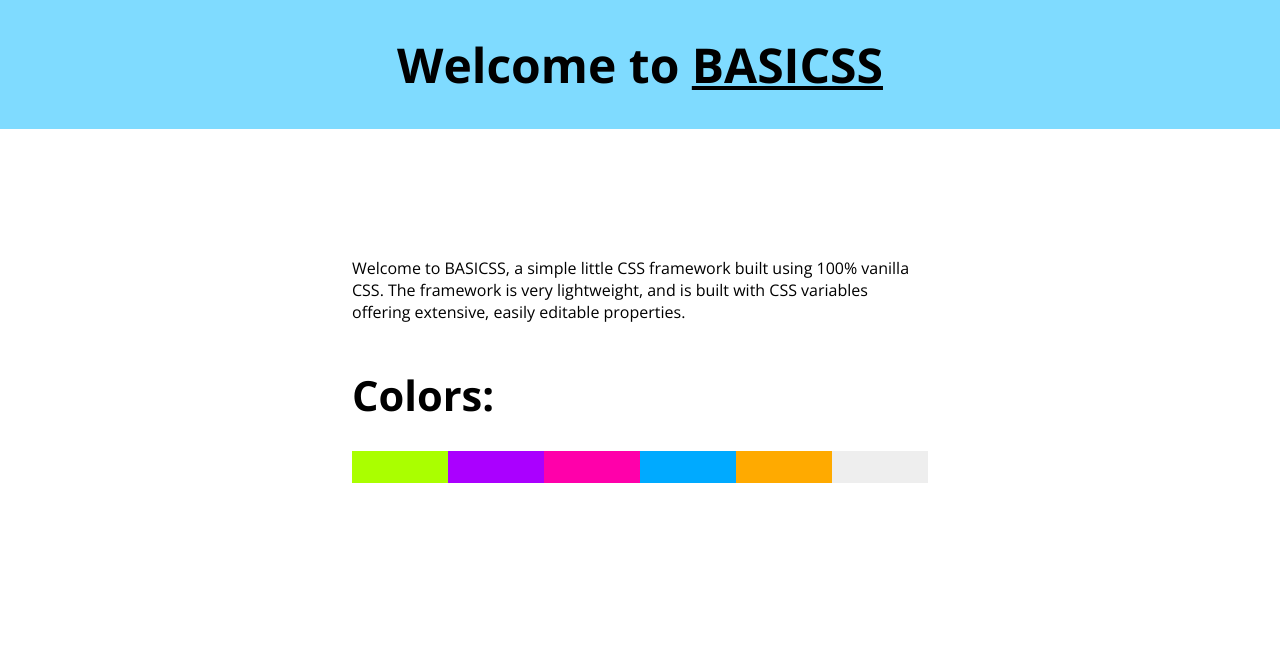
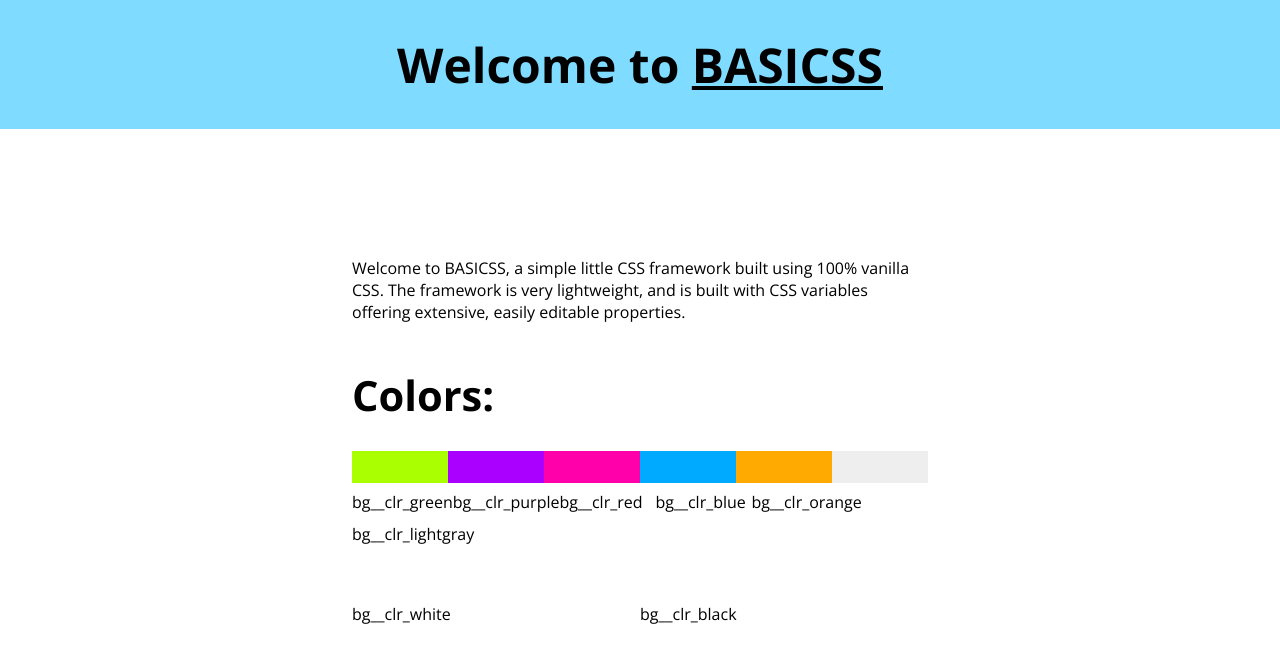
Before and after one commit to hamlim/BASICSS, a plain HTML site: page index.html in a window 1280 px wide. Drawn offline with nearby package versions, Linux system fonts and the light colour scheme.

Commit message:
adding things

```diff
--- a/index.html
+++ b/index.html
@@ -54,11 +54,39 @@
                 </div>
             </article>
             <article class="flex-container">
+                <div class="palate col--2">
+                    <span>bg__clr_green</span>
+                </div>
+                <div class="palate col--2">
+                    <span>bg__clr_purple</span>
+                </div>
+                <div class="palate col--2">
+                    <span>bg__clr_red</span>
+                </div>
+                <div class="palate col--2">
+                    <span>bg__clr_blue</span>
+                </div>
+                <div class="palate col--2">
+                    <span>bg__clr_orange</span>
+                </div>
+                <div class="palate col--2">
+                    <span>bg__clr_lightgray</span>
+                </div>
+            </article>
+            <article class="flex-container">
                 <div class="palate col--6 bg__clr_white">
 
                 </div>
                 <div class="palate col--6 bg__clr_black">
 
+                </div>
+            </article>
+            <article class="flex-container">
+                <div class="palate col--6 ">
+                    <span>bg__clr_white</span>
+                </div>
+                <div class="palate col--6 ">
+                    <span>bg__clr_black</span>
                 </div>
             </article>
         </main>
```
